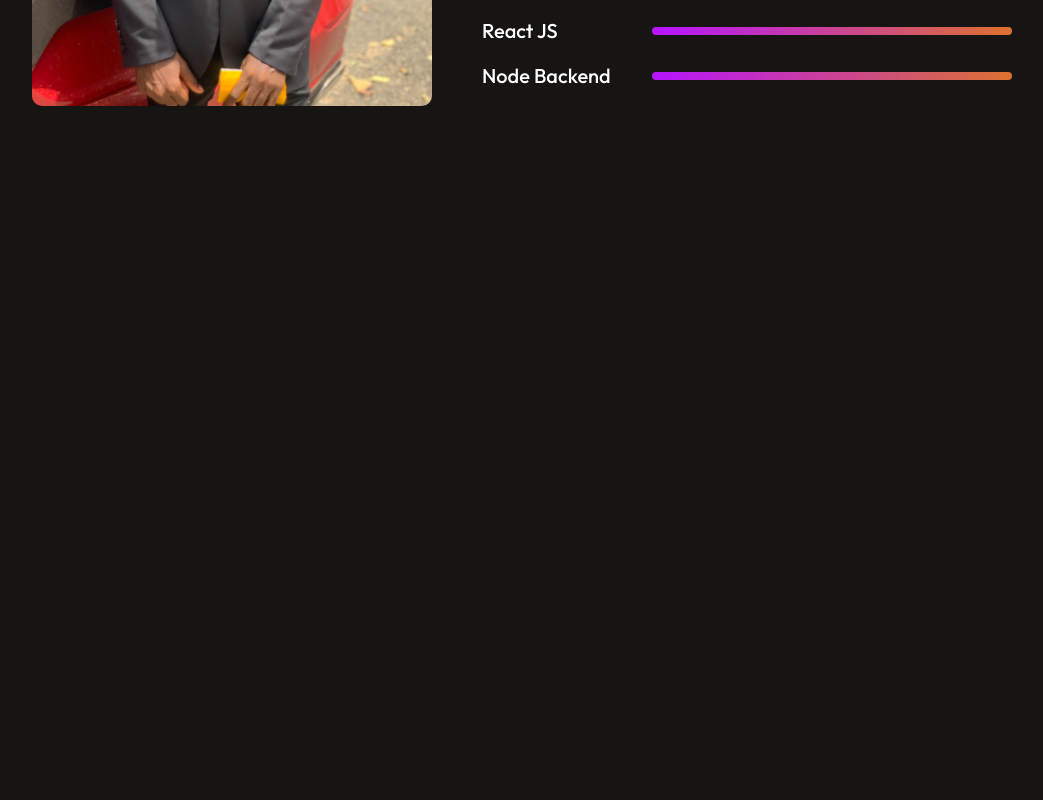
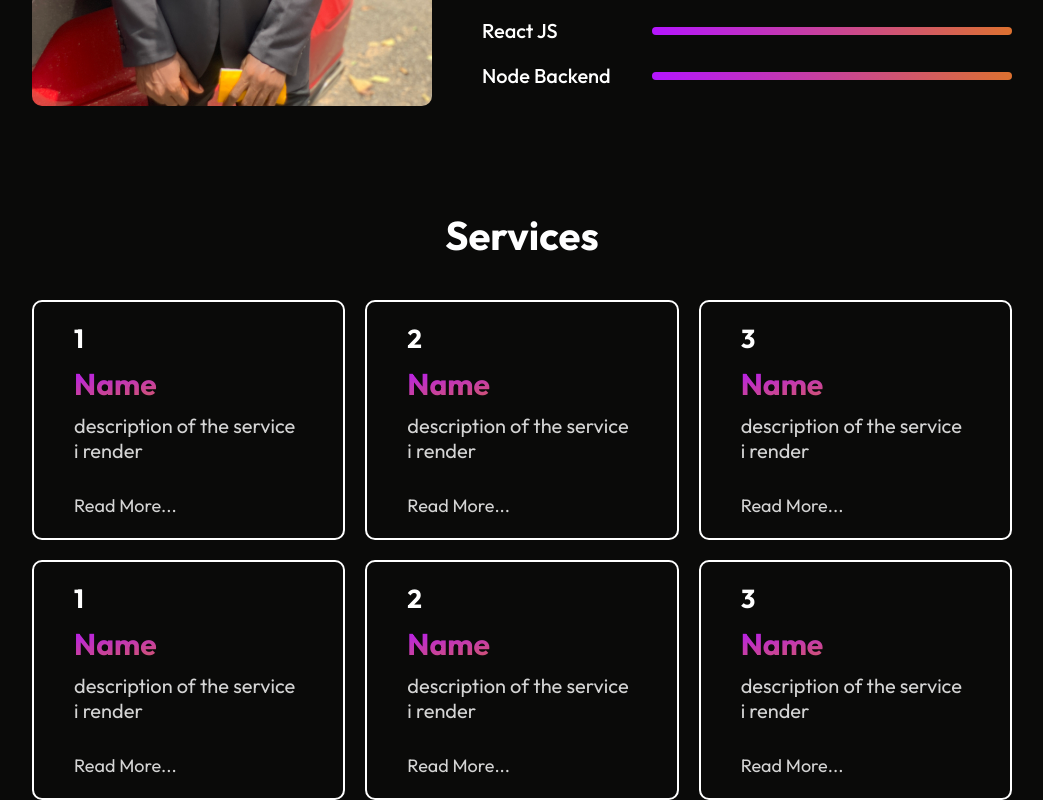
Before and after one commit to Larbie-Eliphaz/my-react-portfolio, a React (Vite) app: page / in a window 1280 px wide. Shown: the part 1401-2201 px from the top of the page, without its empty margins (118-1161 px from the left). Before the commit the page ends 1511 px from the top, so only its background shows below. Built offline with nearby package versions, Linux system fonts and the light colour scheme.

Commit message:
finish services section

```diff
--- a/src/App.jsx
+++ b/src/App.jsx
@@ -1,7 +1,8 @@
-import React from 'react';
-import Navbar from './components/navbar/Navbar.jsx';
-import Hero from './components/hero/Hero.jsx';
-import About from './components/about/About.jsx';
+import React from "react";
+import Navbar from "./components/navbar/Navbar.jsx";
+import Hero from "./components/hero/Hero.jsx";
+import About from "./components/about/About.jsx";
+import Services from "./components/services/Services.jsx";
 
 const App = () => {
   return (
@@ -9,8 +10,9 @@ const App = () => {
       <Navbar />
       <Hero />
       <About />
+      <Services />
     </div>
   );
-}
+};
 
 export default App;
--- a/src/components/about/About.css
+++ b/src/components/about/About.css
@@ -47,6 +47,10 @@
   transition: 0.3s;
 }
 
+.skill:hover{
+    transform: scale(1.12);
+}
+
 .skill p {
   min-width: 150px;
   font-size: 20px;
--- /dev/null
+++ b/src/components/services/Services.css
@@ -0,0 +1,59 @@
+.services {
+  display: flex;
+  gap: 40px;
+  flex-direction: column;
+  justify-content: center;
+  align-items: center;
+  margin: 80px 150px;
+}
+.services h1 {
+  font-size: 30px;
+  font-weight: bold;
+  font-size: 40px;
+}
+.services .container{
+    display: grid;
+    grid-template-columns: 1fr 1fr 1fr;
+    align-items: center;
+    gap: 20px;
+    width: 100%;
+}
+.services .container .service{
+    display: flex;
+    border-radius: 10px;
+    gap: 10px;
+    justify-content: center;
+    flex-direction: column;
+    padding: 20px 40px;
+    border: 2px solid white;
+    cursor: pointer;
+    transition: 0.4s;
+}
+
+.services .container .service:hover{
+    transform: scale(1.01);
+    border: 2px solid #ff00ff;
+    background-image: linear-gradient(45deg, #3f0028, #582300);
+}
+
+.services .container .service h3{
+    font-size: 26px;
+}
+.services .container .service h2{
+    font-size: 30px;
+    background: linear-gradient(350deg, #df7625 8.09%, #b415ff 99.94%);
+    background-clip: text;
+    -webkit-background-clip: text;
+    -webkit-text-fill-color: transparent;
+}
+.services .container .service p{
+    line-height: 25px;
+    color: #d4d4d4;
+    font-size: 20px;
+    max-width: 300px;
+
+}
+.services .container .service .read-more{
+    font-size: 18px;
+    margin-top: 20px;
+}
--- /dev/null
+++ b/src/components/services/Services.jsx
@@ -0,0 +1,50 @@
+import React from "react";
+import "./Services.css";
+
+const Services = () => {
+  return (
+    <div className="services">
+      <h1>Services</h1>
+      <div className="container">
+        <div className="service">
+          <h3>1</h3>
+          <h2>Name</h2>
+          <p>description of the service i render</p>
+          <p className="read-more">Read More...</p>
+        </div>
+        <div className="service">
+          <h3>2</h3>
+          <h2>Name</h2>
+          <p>description of the service i render</p>
+          <p className="read-more">Read More...</p>
+        </div>
+        <div className="service">
+          <h3>3</h3>
+          <h2>Name</h2>
+          <p>description of the service i render</p>
+          <p className="read-more">Read More...</p>
+        </div>
+        <div className="service">
+          <h3>1</h3>
+          <h2>Name</h2>
+          <p>description of the service i render</p>
+          <p className="read-more">Read More...</p>
+        </div>
+        <div className="service">
+          <h3>2</h3>
+          <h2>Name</h2>
+          <p>description of the service i render</p>
+          <p className="read-more">Read More...</p>
+        </div>
+        <div className="service">
+          <h3>3</h3>
+          <h2>Name</h2>
+          <p>description of the service i render</p>
+          <p className="read-more">Read More...</p>
+        </div>
+      </div>
+    </div>
+  );
+};
+
+export default Services;
--- a/src/index.css
+++ b/src/index.css
@@ -5,7 +5,7 @@
 }
 
 body{
-  background-color: #161513;
+  background-color: #0a0a09;
   color: white;
   height: 100vh;
   font-family: outfit, sans-serif;
```
